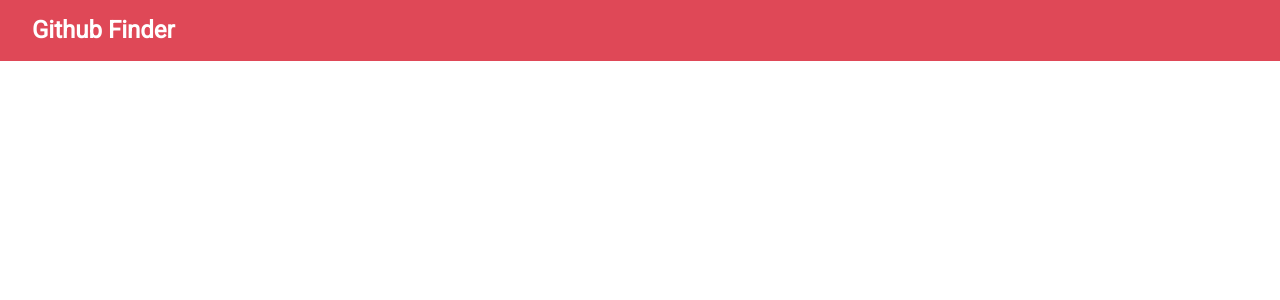
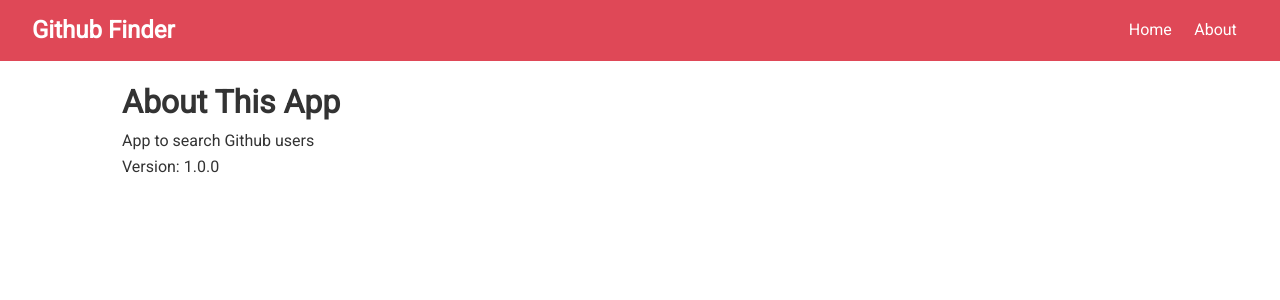
Before and after one commit to sh-happens/github-finder, a React (Create React App) app: page /about in a window 1280 px wide. Shown: the top 300 px of the page. Built offline with nearby package versions, Linux system fonts and the light colour scheme.

Commit message:
created About page

```diff
--- a/src/App.js
+++ b/src/App.js
@@ -4,6 +4,7 @@
 import Users from "./components/users/Users";
 import Search from "./components/users/Search";
 import Alert from "./components/layout/Alert";
+import About from "./components/pages/About";
 import axios from "axios";
 import "./App.css";
 
@@ -56,11 +57,12 @@
                       showClear={users.length > 0 ? true : false}
                       setAlert={this.setAlert}
                     />
+                    <Users loading={loading} users={users} />
                   </Fragment>
                 )}
               />
+              <Route exact path='/about' component={About} />
             </Switch>
-            <Users loading={loading} users={users} />
           </div>
         </div>
       </Router>
--- a/src/components/layout/Navbar.js
+++ b/src/components/layout/Navbar.js
@@ -1,5 +1,6 @@
 import React from "react";
 import PropTypes from "prop-types";
+import { Link } from "react-router-dom";
 
 const Navbar = ({ icon, title }) => {
   return (
@@ -7,6 +8,14 @@
       <h1>
         <i className={icon} /> {title}
       </h1>
+      <ul>
+        <li>
+          <Link to='/'>Home</Link>
+        </li>
+        <li>
+          <Link to='/about'>About</Link>
+        </li>
+      </ul>
     </nav>
   );
 };
--- a/src/components/pages/About.js
+++ b/src/components/pages/About.js
@@ -0,0 +1,13 @@
+import React, { Fragment } from "react";
+
+const About = () => {
+  return (
+    <Fragment>
+      <h1>About This App</h1>
+      <p>App to search Github users</p>
+      <p>Version: 1.0.0</p>
+    </Fragment>
+  );
+};
+
+export default About;
```
